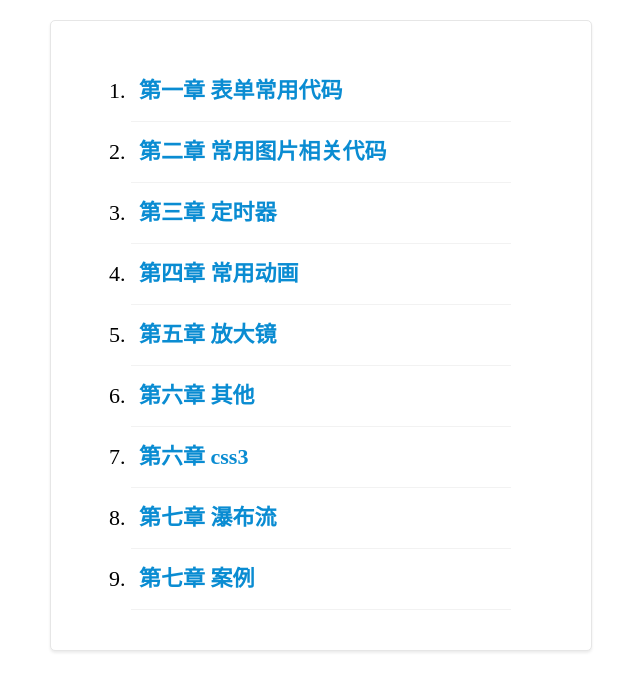
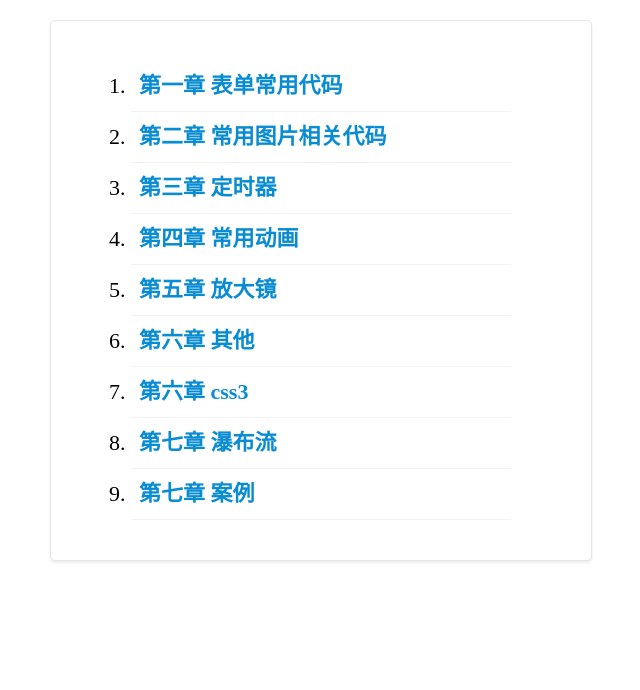
Before and after one commit to qc-z/mywords, a plain HTML site: page index.html in a window 1280 px wide. Shown: the whole page, without its empty margins (319-959 px from the left). Drawn offline with Linux system fonts and the light colour scheme.

Commit message:
Update index.html

```diff
--- a/index.html
+++ b/index.html
@@ -5,6 +5,16 @@
     <title>练习作品</title>
     <link rel="stylesheet" type="text/css" href="css/reset.css" media="all"/>
     <link rel="stylesheet" type="text/css" href="css/main.css" media="all"/>
+	<style>
+		.list li {
+		    list-style: decimal;
+		    line-height: 40px;
+		    border-bottom: 1px solid #f2f2f2;
+			}
+		.list li a:hover {
+			background-color:#2c7b0c;
+		}
+	</style>
 </head>
 <body>
 
```
